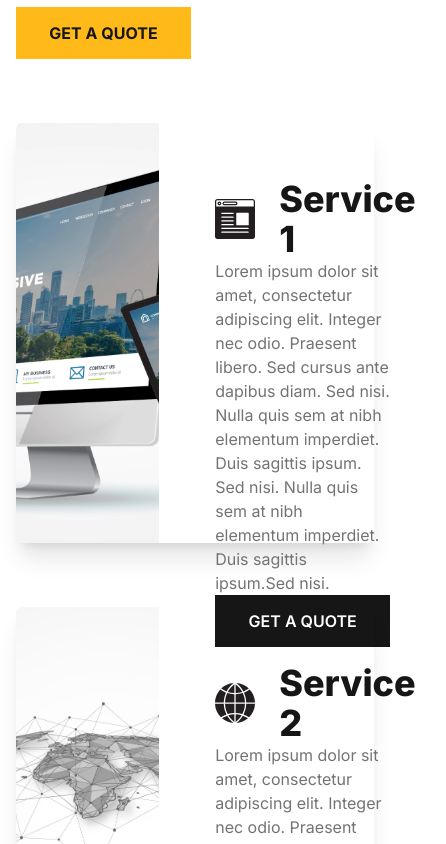
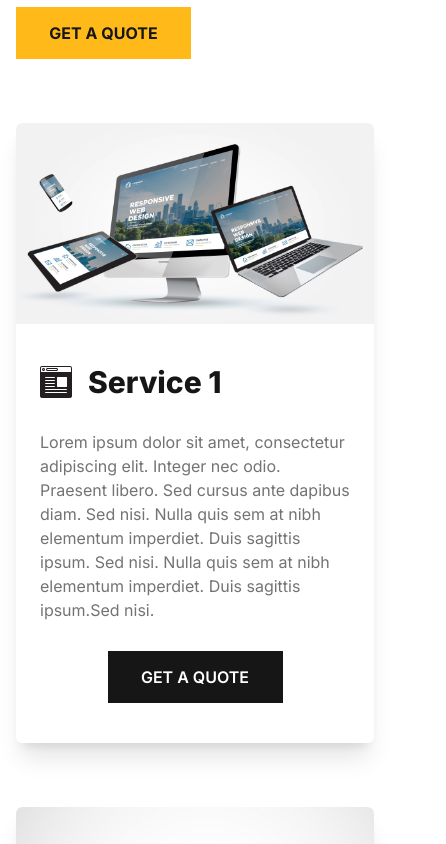
Before and after one commit to dna-projects/web-design-template, a Next.js app: page /services in a window 390 px wide. Shown: the part 1340-2184 px from the top of the page, 446 px wide, since content can reach past the window. Built offline with nearby package versions, Linux system fonts and the light colour scheme.

Commit message:
Responsiveness for service cards on Services page.

```diff
--- a/app/services/page.tsx
+++ b/app/services/page.tsx
@@ -23,7 +23,7 @@ export default function Services() {
                     <LayeredImages />
                     </div>
                 </div>
-                <div className='flex flex-col self-center max-w-screen-xl gap-16 px-4 lg:gap-36 lg:pb-36'>
+                <div className='flex flex-col self-center max-w-screen-xl gap-16 px-4 pb-16 lg:gap-36 lg:pb-36'>
                     <ServiceCardFull
                         image={'/service-1-image2.jpg'}
                         icon={'/service-1-icon.svg'}
--- a/components/ServiceCardFull.tsx
+++ b/components/ServiceCardFull.tsx
@@ -11,7 +11,7 @@ type ServiceCardFullProps = {
 export default function ServiceCardFull({ image, icon, title, content }: ServiceCardFullProps) {
     return (
         <>
-            <div className='flex flex-row h-[420px] rounded-md shadow-xl'>
+            <div className='flex flex-col overflow-auto h-[620px] max-w-[550px] rounded-md shadow-xl lg:flex-row lg:max-w-screen-xl lg:h-[420px]'>
 
                 {/* Service image */}
                     <Image
@@ -20,11 +20,11 @@ export default function ServiceCardFull({ image, icon, title, content }: Service
                         width={1000}
                         height={1000}
                         priority={true}
-                        className='self-center object-cover rounded-l-md w-2/5 h-full'
+                        className='self-center object-cover rounded-t-md w-full h-1/3 lg:h-full lg:w-2/5 lg:rounded-l-md'
                     />
 
                 {/* Service content */}
-                <div className='flex flex-col justify-between px-14 py-14'>
+                <div className='flex flex-col justify-between h-full p-6 py-10 xs:px-14 xs:py-14'>
                     <div className='flex flex-row'>
                         <Image
                             src={icon}
@@ -32,12 +32,12 @@ export default function ServiceCardFull({ image, icon, title, content }: Service
                             width={50}
                             height={50}
                             priority={true}
-                            className='self-center w-10 mr-6'
+                            className='self-center w-8 mr-4 lg:w-10 lg:mr-6'
                         />
-                        <h2 className='self-center font-extrabold text-4xl'>{title}</h2>
+                        <h2 className='self-center font-extrabold text-3xl lg:text-4xl'>{title}</h2>
                     </div>
-                    <div className='text-neutral-500 '>{content}</div>
-                    <Link href='/contact' className='w-[175px]'>
+                    <div className='text-neutral-500 min-w-[240px]'>{content}</div>
+                    <Link href='/contact' className='self-center w-[175px] lg:self-start'>
                         <button className='border-2 border-[#161616] bg-[#161616] text-white font-semibold w-full py-3 hover:bg-transparent hover:text-[#161616] duration-200'>GET A QUOTE</button>
                     </Link>
                 </div>
```
